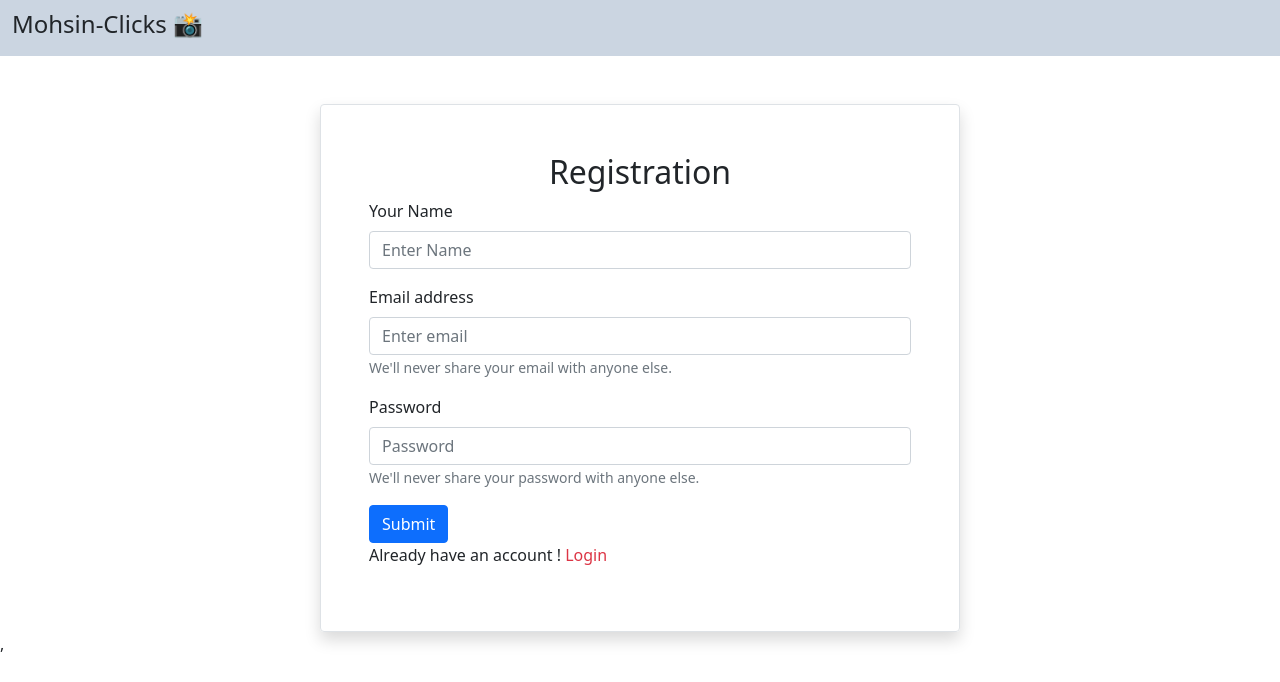
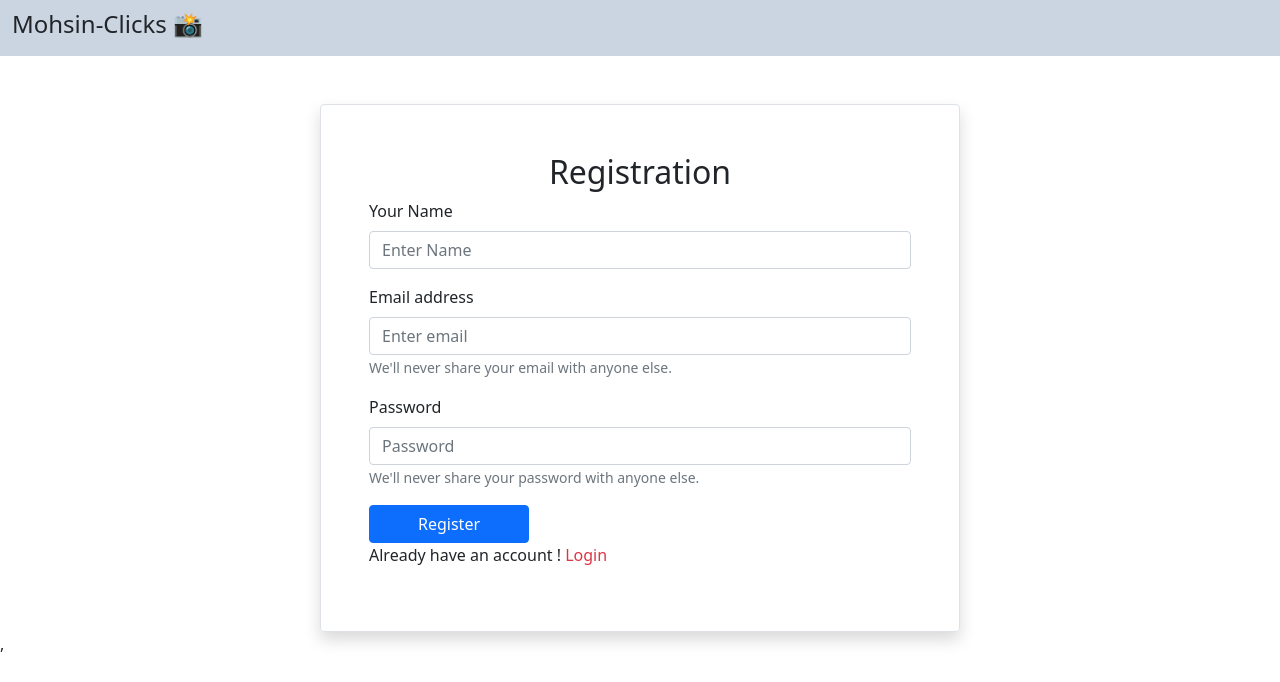
Before and after one commit to assraf-nur/Mohsin-clicks, a React (Create React App) app: page /register in a window 1280 px wide. Shown: the top 682 px of the page. Built offline with nearby package versions, Linux system fonts and the light colour scheme; no server answers.

Commit message:
added a redirect

```diff
--- a/public/index.html
+++ b/public/index.html
@@ -24,7 +24,7 @@
       work correctly both with client-side routing and a non-root public URL.
       Learn how to configure a non-root public URL by running `npm run build`.
     -->
-    <title>Mohsin-Clicks 📸</title>
+    <title>Mohsin-Clicks</title>
   </head>
   <body>
     <noscript>You need to enable JavaScript to run this app.</noscript>
--- a/src/App.js
+++ b/src/App.js
@@ -5,6 +5,7 @@ import Blogs from './Components/Home/Blogs/Blogs';
 import CustomerReview from './Components/Home/CustomerReview/CustomerReview';
 import Home from './Components/Home/Home'
 import Login from './Components/LoginRegistration/Login/Login';
+import RequireAuth from './Components/LoginRegistration/Login/RequireAuth/RequireAuth';
 import Registration from './Components/LoginRegistration/Registration/Registration';
 import NotFound from './Components/NotFound/NotFound';
 import ServiceDetails from './Components/ServiceDetails/ServiceDetails';
@@ -15,7 +16,11 @@ function App() {
       <Navbar></Navbar>
       <Routes>
         <Route path='/home' element={<Home></Home>}/>
-        <Route path='/service/:serviceId' element={<ServiceDetails></ServiceDetails>}/>
+        <Route path='/service/:serviceId' element={
+          <RequireAuth>
+            <ServiceDetails></ServiceDetails>
+          </RequireAuth>
+        }/>
         <Route path='/review' element={<CustomerReview></CustomerReview>}/>
         <Route path='/login' element={<Login></Login>}/>
         <Route path='/register' element={<Registration></Registration>}/>
--- a/src/Components/Header/Navbar/Navbar.js
+++ b/src/Components/Header/Navbar/Navbar.js
@@ -1,8 +1,16 @@
+import { signOut } from "firebase/auth";
 import React from "react";
-import { Nav } from "react-bootstrap";
+import { Button, Nav } from "react-bootstrap";
+import { useAuthState } from "react-firebase-hooks/auth";
 import { Link } from "react-router-dom";
+import auth from "../../../firebase.init";
 
 const Navbar = () => {
+const [user] = useAuthState(auth);
+
+const handleSignOut = () =>{
+  signOut(auth);
+}
   return (
     <div className="sticky-top">
       <nav className="navbar navbar-expand-lg navbar-light bg-slate-300">
@@ -15,7 +23,12 @@ const Navbar = () => {
             <div className="navbar-nav ms-auto font-bold">
              <Nav.Link as={Link} to='/home'>Home</Nav.Link>
              <Nav.Link as={Link} to='/blogs'>Blogs</Nav.Link>
-             <Nav.Link as={Link} to='/login'>Login</Nav.Link>
+             {
+               user?
+               <Button onClick={handleSignOut}>Sign Out</Button>
+               :
+               <Nav.Link as={Link} to='/login'>Login</Nav.Link>
+             }
             </div>
           </div>
         </div>
--- a/src/Components/LoginRegistration/Login/Login.js
+++ b/src/Components/LoginRegistration/Login/Login.js
@@ -1,7 +1,7 @@
 import React, { useRef } from "react";
 import { Button, Form } from "react-bootstrap";
 import { useSignInWithEmailAndPassword } from "react-firebase-hooks/auth";
-import { useNavigate } from "react-router-dom";
+import { useLocation, useNavigate } from "react-router-dom";
 import auth from "../../../firebase.init";
 import "./Login.css";
 
@@ -16,6 +16,9 @@ const Login = () => {
   const emailRef = useRef("");
   const passwordRef = useRef("");
   const navigate = useNavigate();
+  const location = useLocation();
+
+  let from = location?.state?.from?.pathname || '/'
 
   const handleSubmit = (e) => {
     e.preventDefault();
@@ -25,7 +28,7 @@ const Login = () => {
   };
 
   if(user){
-    navigate('/home')
+    navigate(from, {replace: true});
   }
 
   const navigateRegister = (e) => {
@@ -61,11 +64,14 @@ const Login = () => {
             required
           />
         </Form.Group>
-        <Form.Group className="mb-3" controlId="formBasicCheckbox">
-          <Form.Check type="checkbox" label="Check me out" />
-        </Form.Group>
-        <Button variant="primary" type="submit">
-          Submit
+        {
+          loading && <p className="text-primary font-bold text-center">Loading....😌</p>
+        }
+        {
+          error && <p className="text-danger font-bold text-center">User Not Found😥</p>
+        }
+        <Button className="px-5" variant="primary" type="submit">
+          Login
         </Button>
         <p>
           New to our site ?{" "}
--- a/src/Components/LoginRegistration/Registration/Registration.js
+++ b/src/Components/LoginRegistration/Registration/Registration.js
@@ -55,9 +55,14 @@ const Registration = () => {
             We'll never share your password with anyone else.
           </Form.Text>
         </Form.Group>
-
-        <Button variant="primary" type="submit">
-          Submit
+        {
+          loading && <p className="text-primary font-bold text-center">Loading....😌</p>
+        }
+        {
+          error && <p className="text-danger font-bold text-center">Email Already in Used 😥</p>
+        }
+        <Button className="px-5" variant="primary" type="submit">
+          Register
         </Button>
         <p>Already have an account ! <span className="text-danger reg" onClick={navigateLogin}>Login</span></p>
       </Form>
--- a/src/Components/Services/Services.js
+++ b/src/Components/Services/Services.js
@@ -1,5 +1,5 @@
 import React, { useEffect, useState } from "react";
-import { Card, CardGroup } from "react-bootstrap";
+import {CardGroup } from "react-bootstrap";
 import Service from "../Home/Service/Service";
 
 const Services = () => {
```
